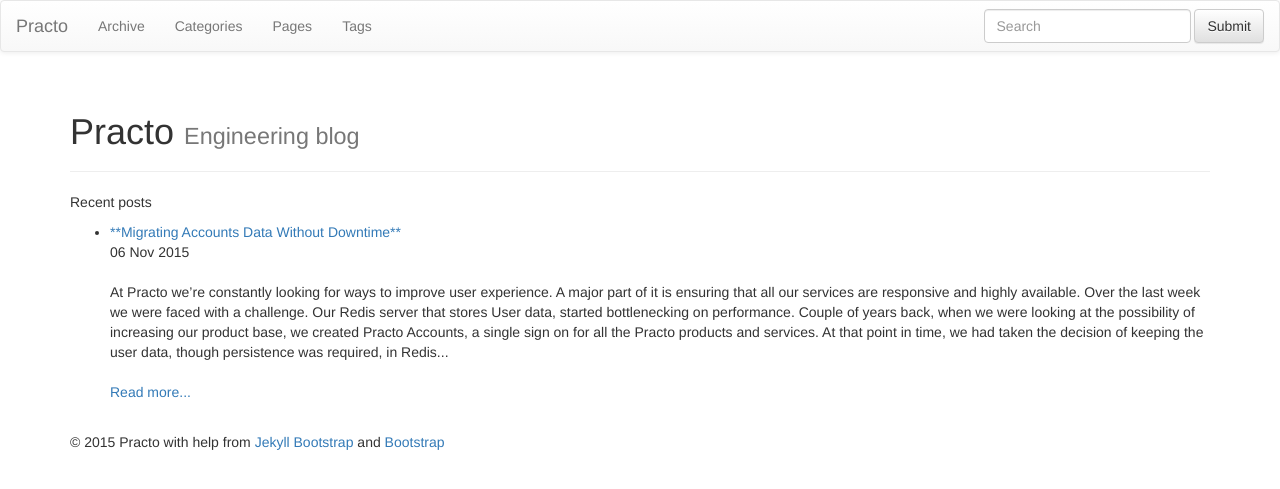
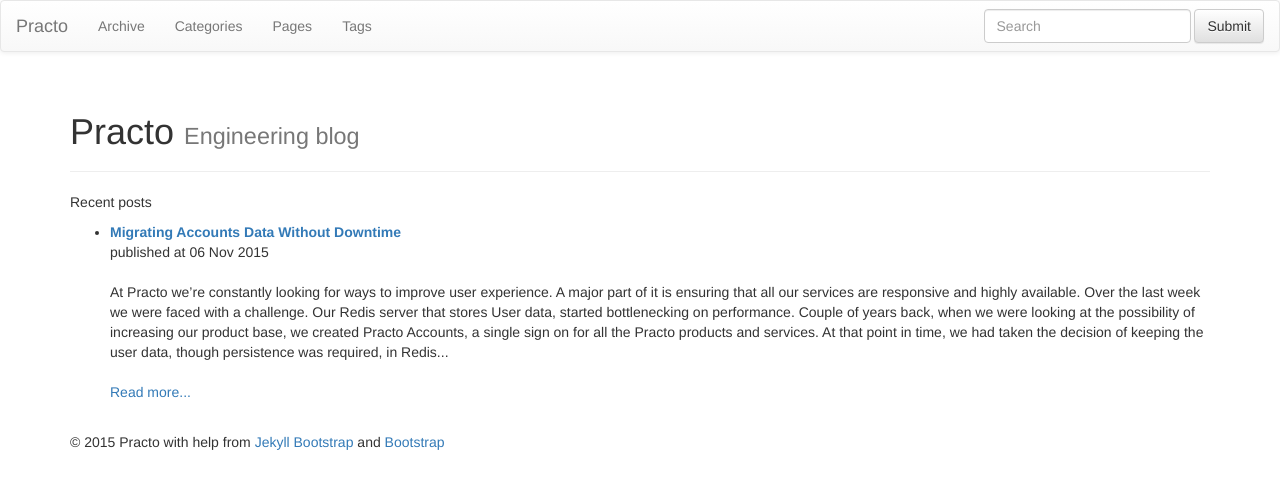
Before and after one commit to practo/practo.github.io, a Jekyll site: the page built from index.md, in a window 1280 px wide. Shown: the top 489 px of the page. Built offline with Jekyll 4.4.1, drawn with Linux system fonts in a browser that asks for light colours; nearby versions of some CDN libraries; library files that are not in the unit come from our copies.

Commit message:
formatting

```diff
--- a/index.md
+++ b/index.md
@@ -9,8 +9,8 @@
 
 <ul class="posts">
     {% for post in site.posts limit 5 %}
-    <li><a href="{{ BASE_PATH }}{{ post.url }}">**{{ post.title }}**</a></li>
-        <span>{{ post.date | date_to_string }}</span><br><br>
+    <li><a href="{{ BASE_PATH }}{{ post.url }}"><strong>{{ post.title }}</strong></a></li>
+        <span>published at {{ post.date | date_to_string }}</span><br><br>
         {{ post.content | strip_html | truncatewords:100}}<br><br>
             <a href="{{ post.url }}">Read more...</a><br><br>
     {% endfor %}
```
